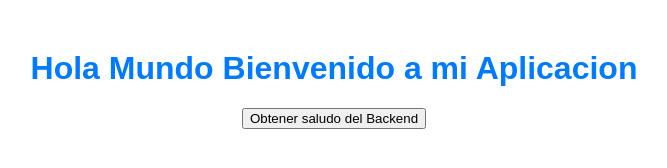
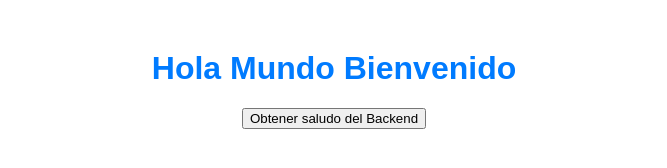
Before and after one commit to Daniielpro/hola-mundo-node, a website: page frontend/index.html in a window 1280 px wide. Shown: the whole page, without its empty margins (306-973 px from the left). Drawn offline with Linux system fonts and the light colour scheme.

Commit message:
Update index.html

```diff
--- a/frontend/index.html
+++ b/frontend/index.html
@@ -16,7 +16,7 @@
     </style>
 </head>
 <body>
-    <h1>Hola Mundo Bienvenido a mi Aplicacion</h1>
+    <h1>Hola Mundo Bienvenido</h1>
     <button id="saludo-btn">Obtener saludo del Backend</button>
     <p id="saludo"></p>
     <script>
```
